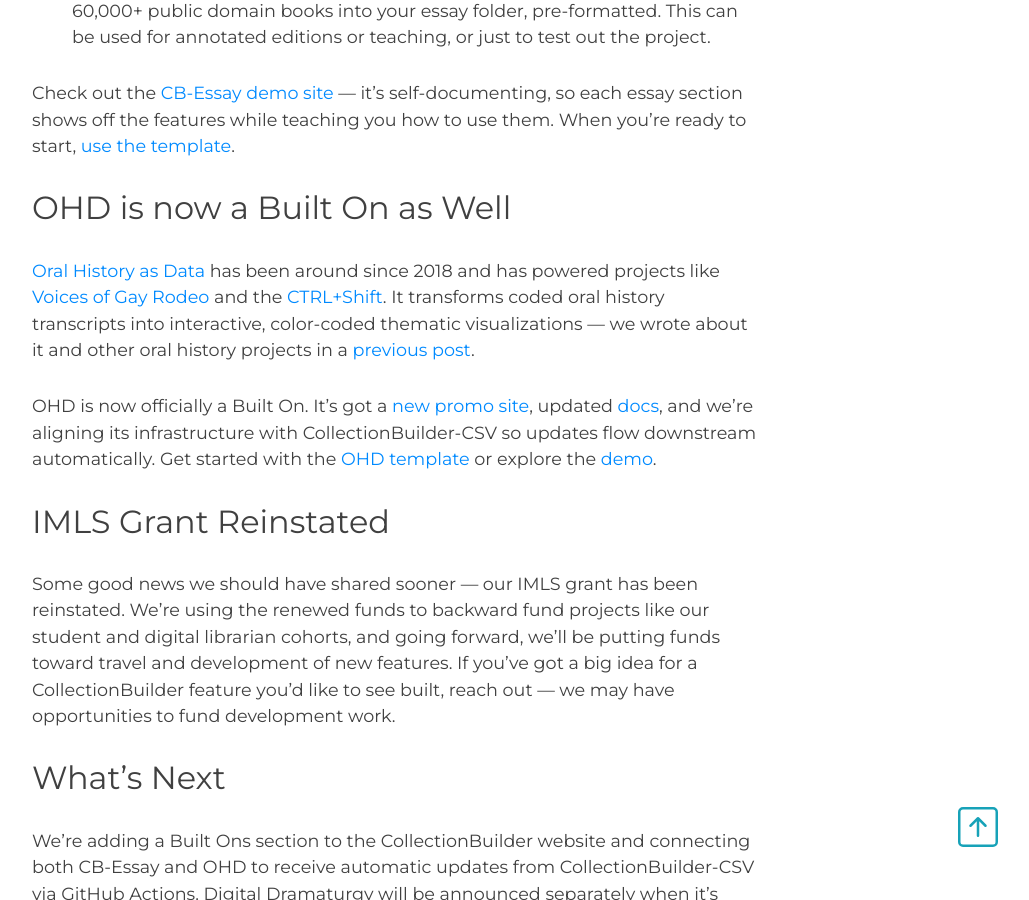
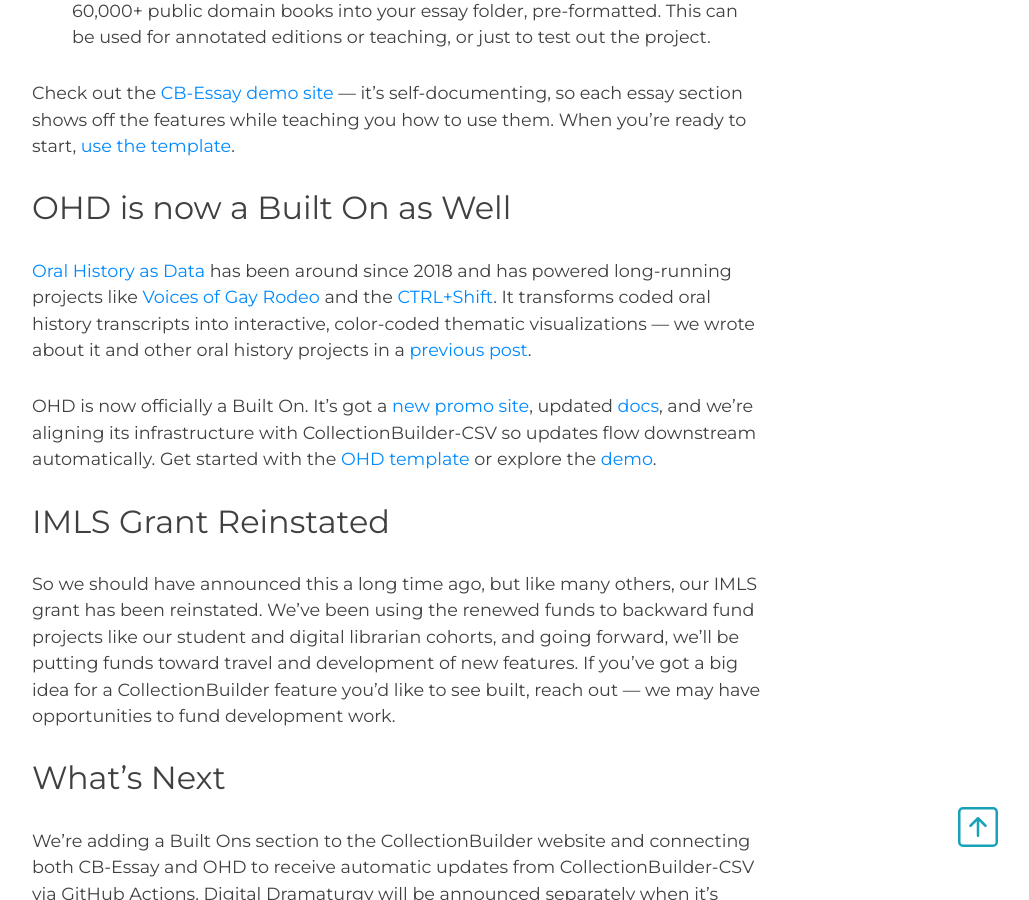
Before and after one commit to CollectionBuilder/collectionbuilder.github.io, a Jekyll site: the page built from _posts/2026-05-18-introducing-cb-essay.md, in a window 1280 px wide and 900 px high, scrolled down 1682 px. Shown: the whole window, without its empty margins (243-1272 px from the left). Built offline with Jekyll 4.4.1, drawn with Linux system fonts in a browser that asks for light colours; comment, search, counter and statistics services are not loaded.

Commit message:
Update 2026-05-18-introducing-cb-essay.md

```diff
--- a/_posts/2026-05-18-introducing-cb-essay.md
+++ b/_posts/2026-05-18-introducing-cb-essay.md
@@ -34,13 +34,13 @@
 
 ## OHD is now a Built On as Well
 
-[Oral History as Data](https://oralhistoryasdata.github.io/) has been around since 2018 and has powered projects like [Voices of Gay Rodeo](https://www.voicesofgayrodeo.com/) and the [CTRL+Shift](https://ctrl-shift.org/). It transforms coded oral history transcripts into interactive, color-coded thematic visualizations — we wrote about it and other oral history projects in a [previous post](https://collectionbuilder.github.io/2024-01-29-oral-history-projects/).
+[Oral History as Data](https://oralhistoryasdata.github.io/) has been around since 2018 and has powered long-running projects like [Voices of Gay Rodeo](https://www.voicesofgayrodeo.com/) and the [CTRL+Shift](https://ctrl-shift.org/). It transforms coded oral history transcripts into interactive, color-coded thematic visualizations — we wrote about it and other oral history projects in a [previous post](https://collectionbuilder.github.io/2024-01-29-oral-history-projects/).
 
 OHD is now officially a Built On. It's got a [new promo site](https://oralhistoryasdata.github.io/), updated [docs](https://oralhistoryasdata.github.io/docs/), and we're aligning its infrastructure with CollectionBuilder-CSV so updates flow downstream automatically. Get started with the [OHD template](https://github.com/oralhistoryasdata/template) or explore the [demo](https://oralhistoryasdata.github.io/template/).
 
 ## IMLS Grant Reinstated
 
-Some good news we should have shared sooner — our IMLS grant has been reinstated. We're using the renewed funds to backward fund projects like our student and digital librarian cohorts, and going forward, we'll be putting funds toward travel and development of new features. If you've got a big idea for a CollectionBuilder feature you'd like to see built, reach out — we may have opportunities to fund development work.
+So we should have announced this a long time ago, but like many others, our IMLS grant has been reinstated. We've been using the renewed funds to backward fund projects like our student and digital librarian cohorts, and going forward, we'll be putting funds toward travel and development of new features. If you've got a big idea for a CollectionBuilder feature you'd like to see built, reach out — we may have opportunities to fund development work.
 
 ## What's Next
 
```
